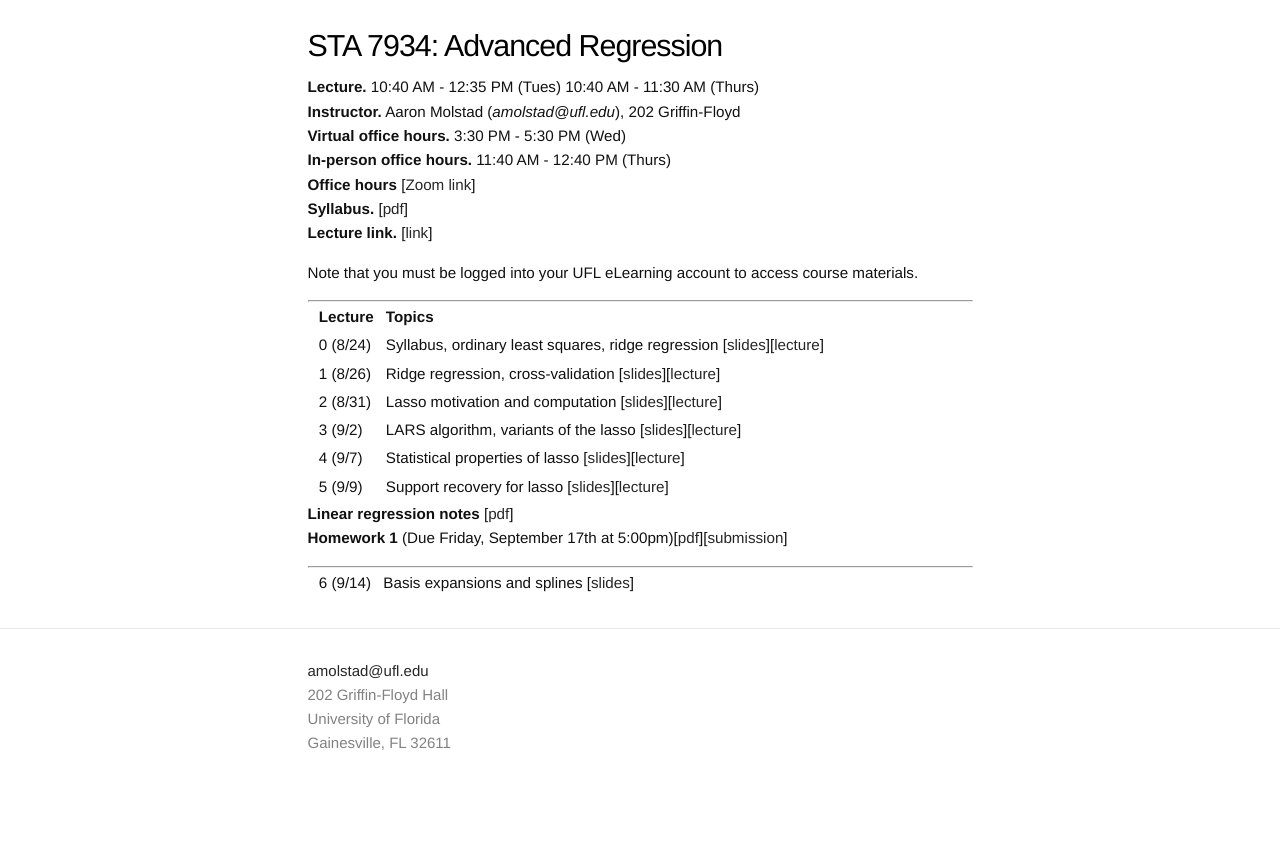
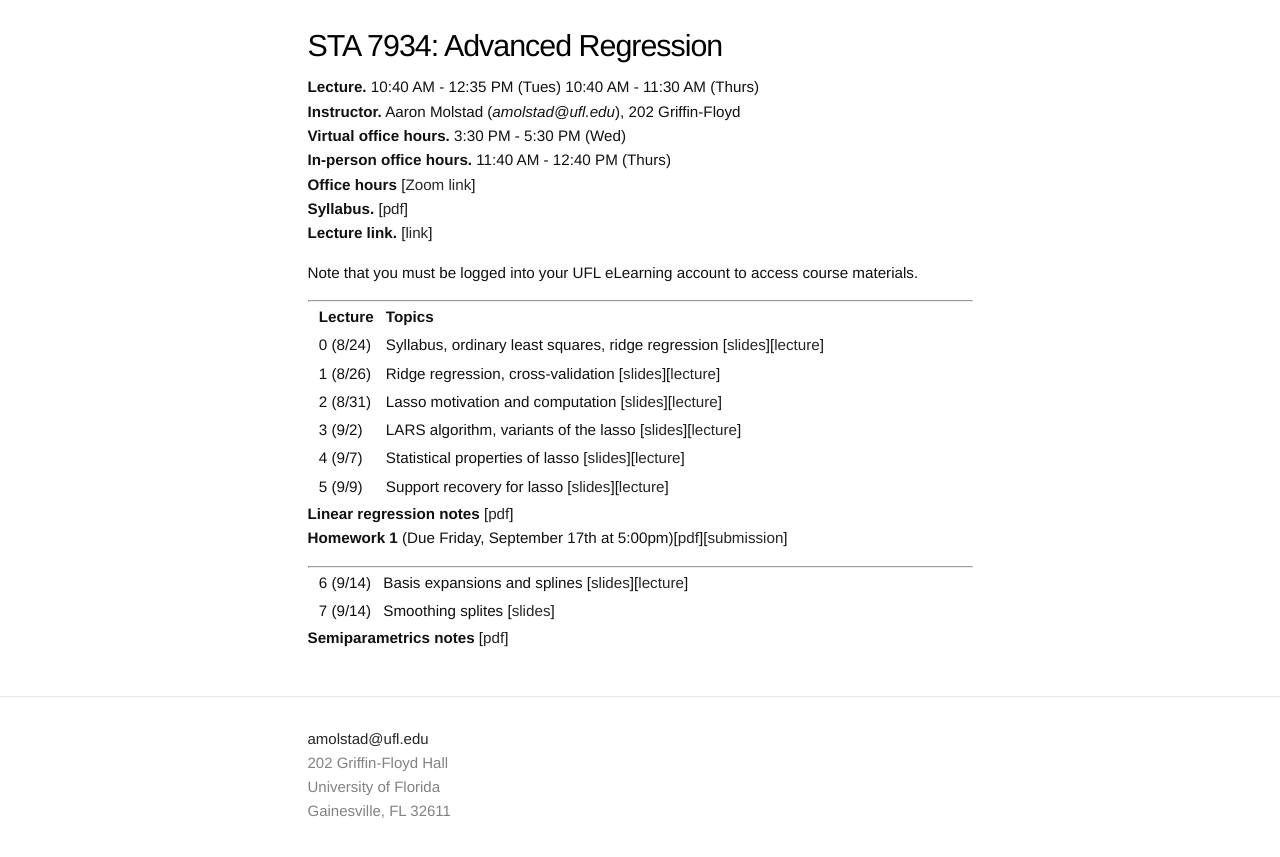
Before and after one commit to ajmolstad/ajmolstad.github.io, a Jekyll site: the page built from F21_STA7934.md, in a window 1280 px wide. Shown: the top 857 px of the page. Built offline with Jekyll 4.4.1, drawn with Linux system fonts in a browser that asks for light colours.

Commit message:
Update F21_STA7934.md

```diff
--- a/F21_STA7934.md
+++ b/F21_STA7934.md
@@ -30,4 +30,7 @@ Note that you must be logged into your UFL eLearning account to access course ma
 
 ---------------
 
-|| 6 (9/14) || Basis expansions and splines [[slides](https://ufl.instructure.com/files/62131715/download?download_frd=1)] ||
+|| 6 (9/14) || Basis expansions and splines [[slides](https://ufl.instructure.com/files/62131715/download?download_frd=1)][[lecture](https://ufl.instructure.com/courses/437665/files?preview=62208819)] ||
+ || 7 (9/14) || Smoothing splites [[slides](https://ufl.instructure.com/files/62208820/download?download_frd=1)]||
+
+**Semiparametrics notes** [[pdf](https://ufl.instructure.com/files/62208898/download?download_frd=1)]
```
